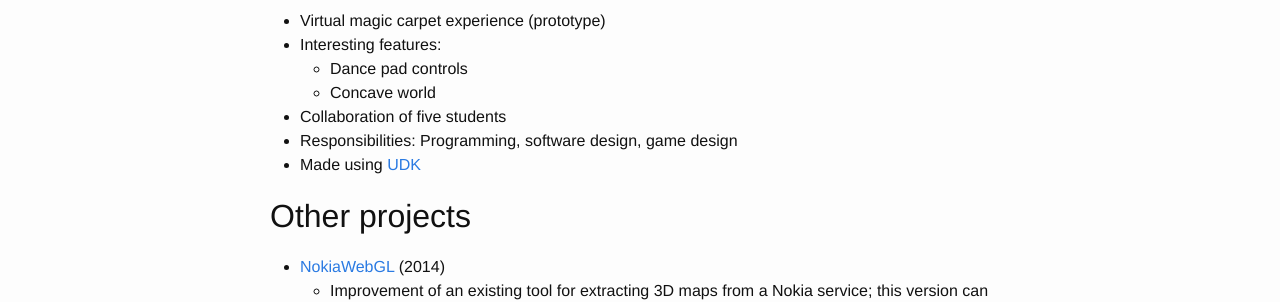
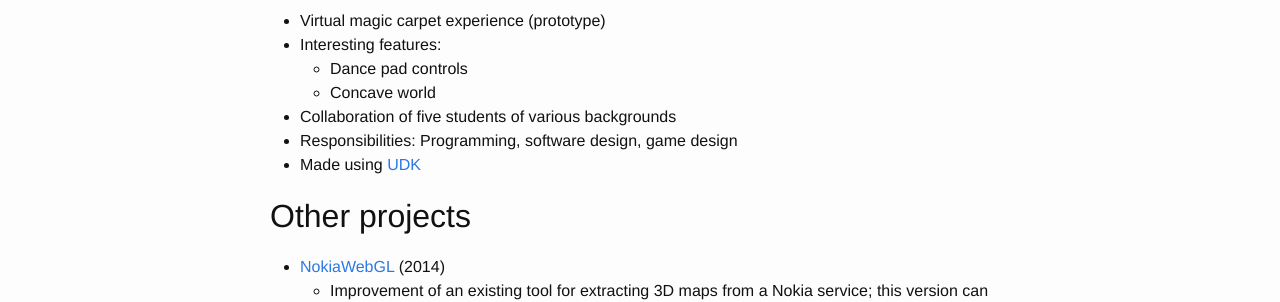
Before and after one commit to filipbartek/filipbartek.github.io, a Jekyll site: the page built from portfolio.md, in a window 1280 px wide. Shown: the part 476-778 px from the top of the page. Built offline with Jekyll 4.4.1, drawn with Linux system fonts in a browser that asks for light colours.

Commit message:
mddc: Elaborate more about collaboration

```diff
--- a/portfolio.md
+++ b/portfolio.md
@@ -20,7 +20,7 @@
   * Interesting features:
     * Dance pad controls
     * Concave world
-  * Collaboration of five students
+  * Collaboration of five students of various backgrounds
   * Responsibilities: Programming, software design, game design
   * Made using [UDK](https://www.unrealengine.com/previous-versions)
 
```
